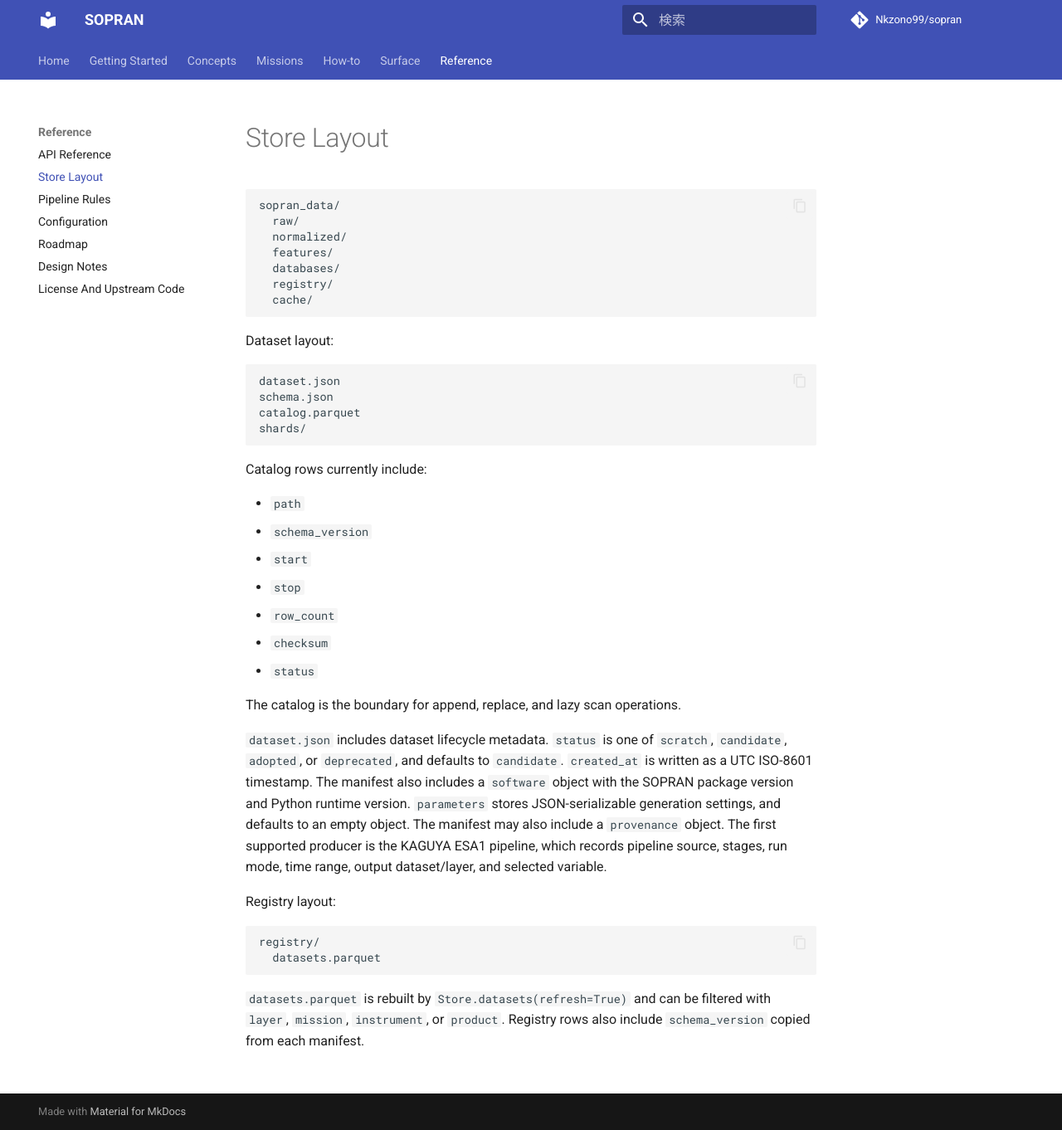
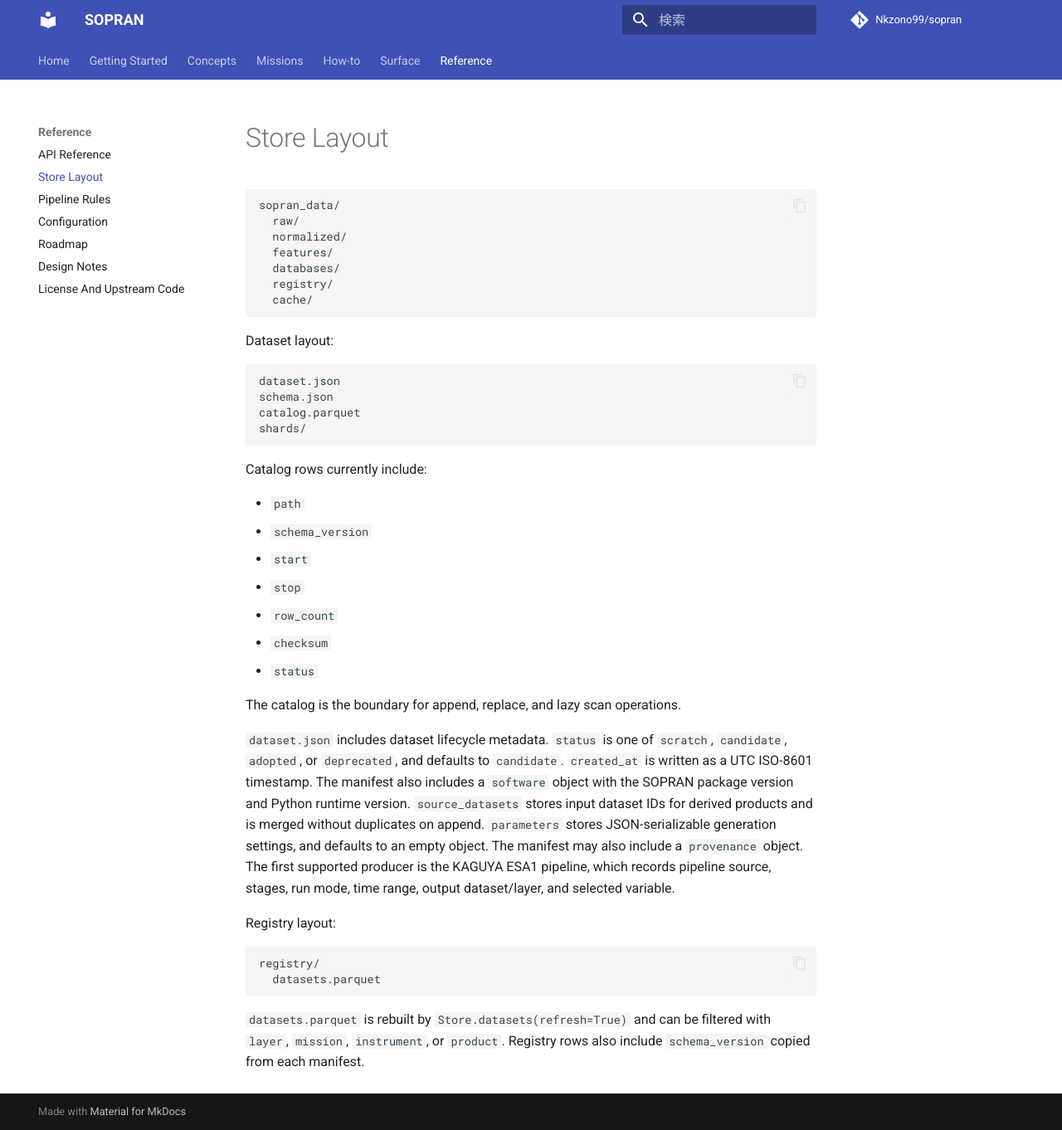
Before and after one commit to Nkzono99/sopran, an MkDocs documentation site: the page built from docs/reference/store-layout.md, in a window 1280 px wide and 1362 px high. Shown: the whole window at 83% size. Built offline with MkDocs 1.6.1 and Material for MkDocs 9.7.7, drawn with Linux system fonts in a browser that asks for light colours; comment, search, counter and statistics services are not loaded.

Commit message:
Add dataset manifest source datasets

```diff
--- a/docs/reference/store-layout.md
+++ b/docs/reference/store-layout.md
@@ -35,10 +35,12 @@ The catalog is the boundary for append, replace, and lazy scan operations.
 `scratch`, `candidate`, `adopted`, or `deprecated`, and defaults to `candidate`.
 `created_at` is written as a UTC ISO-8601 timestamp. The manifest also includes
 a `software` object with the SOPRAN package version and Python runtime version.
-`parameters` stores JSON-serializable generation settings, and defaults to an
-empty object. The manifest may also include a `provenance` object. The first
-supported producer is the KAGUYA ESA1 pipeline, which records pipeline source,
-stages, run mode, time range, output dataset/layer, and selected variable.
+`source_datasets` stores input dataset IDs for derived products and is merged
+without duplicates on append. `parameters` stores JSON-serializable generation
+settings, and defaults to an empty object. The manifest may also include a
+`provenance` object. The first supported producer is the KAGUYA ESA1 pipeline,
+which records pipeline source, stages, run mode, time range, output
+dataset/layer, and selected variable.
 
 Registry layout:
 
```
Also changed, not shown: SPEC.md (+1 -1 lines), docs/concepts/store.md (+5 -2 lines), 2 other files.
